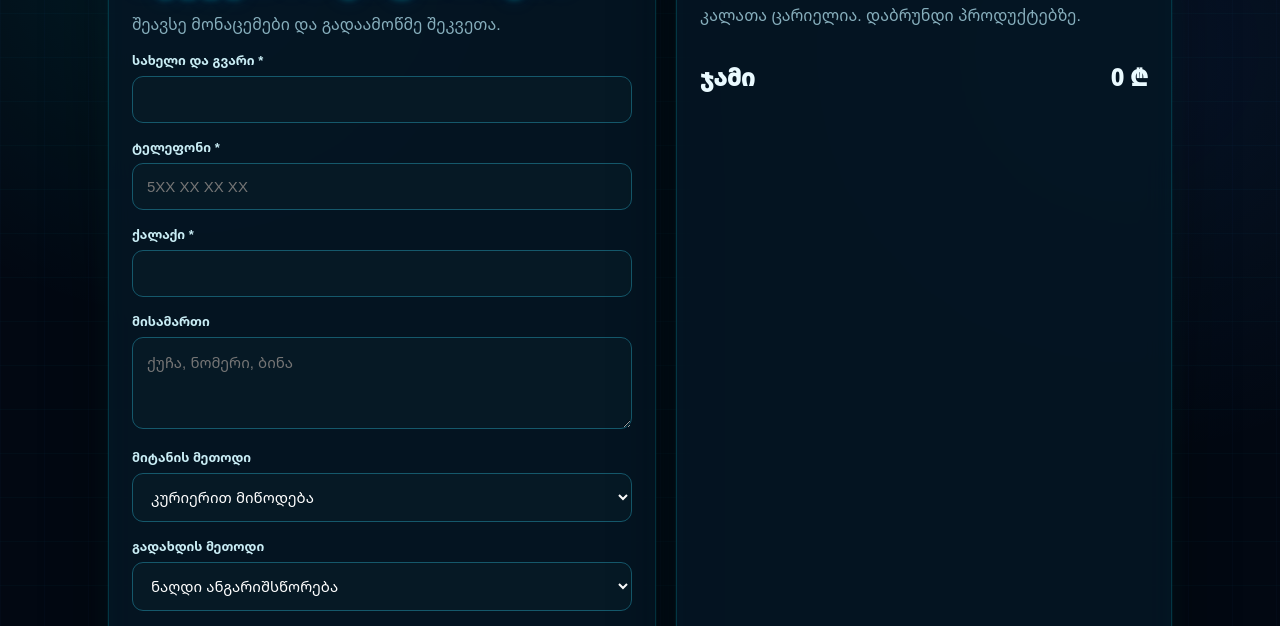
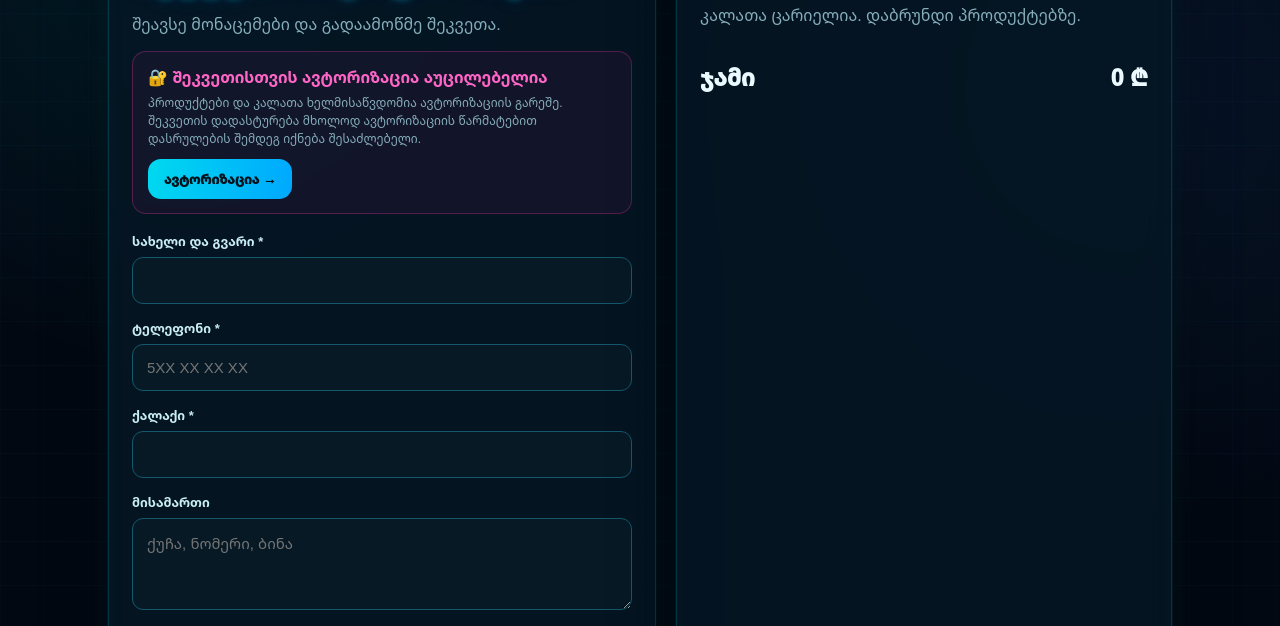
Before and after one commit to razmadze467-arch/Ecomax-online-store, a plain HTML site: page checkout.html in a window 1280 px wide. Shown: the part 163-789 px from the top of the page. Drawn offline with nearby package versions, Linux system fonts and the light colour scheme.

Commit message:
Require authentication before order submission

```diff
--- a/checkout.html
+++ b/checkout.html
@@ -38,7 +38,12 @@ input:focus,select:focus,textarea:focus{box-shadow:0 0 0 2px rgba(0,246,255,.08)
 </style>
 </head>
 <body><div class="wrap"><header class="top"><a class="logo" href="index.html">ECOMAX</a><a class="back" href="index.html">← დაბრუნება</a></header>
-<div id="checkout"><div class="grid"><section class="box"><h1>შეკვეთის გაფორმება</h1><p class="muted">შეავსე მონაცემები და გადაამოწმე შეკვეთა.</p><form id="orderForm" novalidate>
+<div id="checkout"><div class="grid"><section class="box"><h1>შეკვეთის გაფორმება</h1><p class="muted">შეავსე მონაცემები და გადაამოწმე შეკვეთა.</p><div id="authGate" class="auth-gate" style="margin:0 0 18px;padding:14px 15px;border:1px solid rgba(255,55,170,.28);border-radius:14px;background:rgba(255,55,170,.06);display:none">
+  <b id="authGateTitle" style="color:#ff65c7">🔐 ავტორიზაცია საჭიროა</b>
+  <div id="authGateText" class="muted" style="margin-top:6px;font-size:12px;line-height:1.5">პროდუქტები შეგიძლია აირჩიო ავტორიზაციის გარეშე. შეკვეთის გასაგზავნად ჯერ დაადასტურე ავტორიზაცია.</div>
+  <a id="authGateBtn" href="login.html?redirect=checkout.html" class="submit" style="display:inline-flex;width:auto;text-decoration:none;margin-top:11px;padding:11px 16px;font-size:13px">ავტორიზაცია →</a>
+</div>
+<form id="orderForm" novalidate>
 <label for="customerName">სახელი და გვარი *</label><input id="customerName" required autocomplete="name"><label for="phone">ტელეფონი *</label><input id="phone" required type="tel" inputmode="tel" autocomplete="tel" placeholder="5XX XX XX XX"><label for="city">ქალაქი *</label><input id="city" required autocomplete="address-level2"><label for="address">მისამართი</label><textarea id="address" autocomplete="street-address" placeholder="ქუჩა, ნომერი, ბინა"></textarea><label for="delivery">მიტანის მეთოდი</label><select id="delivery"><option value="delivery">კურიერით მიწოდება</option><option value="pickup">თვითგატანა</option></select><label for="payment">გადახდის მეთოდი</label><select id="payment"><option value="cash">ნაღდი ანგარიშსწორება</option><option value="card">ბარათით გადახდა — მალე</option></select><button class="submit" id="submitBtn" type="submit">შეკვეთის დადასტურება →</button><div id="msg" class="msg"></div><div class="secure"><span>🔐 ავტორიზაცია</span><span>✓ Supabase</span><span>✓ Admin-ში იგზავნება</span></div></form></section>
 <section class="box"><h2>შენი კალათა</h2><div id="items"></div><div class="total"><span>ჯამი</span><span id="total">0 ₾</span></div></section></div></div>
 <div id="success" class="box success-screen hidden"><div class="success-icon">✓</div><h1>შეკვეთა მიღებულია!</h1><p class="muted">შეკვეთა წარმატებით გაიგზავნა ECOMAX-ის ადმინისტრატორთან.</p><div class="order-id" id="orderId"></div><a class="submit" style="display:inline-block;width:auto;text-decoration:none" href="index.html">მთავარ გვერდზე დაბრუნება</a></div></div>
@@ -48,7 +53,7 @@ input:focus,select:focus,textarea:focus{box-shadow:0 0 0 2px rgba(0,246,255,.08)
   const SUPABASE_URL='https://mkxkqdvtmfbxmldnvsef.supabase.co';
   const SUPABASE_KEY='sb_publishable_K5orPxr9E0q9-K0dKYdt-g_0GTFvWtd';
   const $=id=>document.getElementById(id);
-  const itemsEl=$('items'), totalEl=$('total'), form=$('orderForm'), msg=$('msg'), btn=$('submitBtn');
+  const itemsEl=$('items'), totalEl=$('total'), form=$('orderForm'), msg=$('msg'), btn=$('submitBtn'), authGate=$('authGate'), authGateTitle=$('authGateTitle'), authGateText=$('authGateText');
   const esc=v=>String(v??'').replace(/[&<>"]/g,c=>({'&':'&amp;','<':'&lt;','>':'&gt;','"':'&quot;'}[c]||c));
   const num=v=>{const n=Number(String(v??'').replace(',','.').replace(/[^0-9.-]/g,''));return Number.isFinite(n)?n:0};
   const readCart=()=>{try{const x=JSON.parse(localStorage.getItem('ecomax_cart')||'[]');return Array.isArray(x)?x:[]}catch(_){return[]}};
@@ -58,6 +63,19 @@ input:focus,select:focus,textarea:focus{box-shadow:0 0 0 2px rgba(0,246,255,.08)
     msg.innerHTML='<b>⚠️ '+esc(t)+'</b>';
     msg.className='msg error';
     msg.style.display='block';
+  }
+  function setAuthState(user){
+    if(user){
+      authGate.style.display='none';
+      btn.disabled=!cart.length;
+      btn.textContent='შეკვეთის დადასტურება →';
+      return;
+    }
+    authGate.style.display='block';
+    authGateTitle.textContent='🔐 შეკვეთისთვის ავტორიზაცია აუცილებელია';
+    authGateText.textContent='პროდუქტები და კალათა ხელმისაწვდომია ავტორიზაციის გარეშე. შეკვეთის დადასტურება მხოლოდ ავტორიზაციის წარმატებით დასრულების შემდეგ იქნება შესაძლებელი.';
+    btn.disabled=true;
+    btn.textContent='🔐 ჯერ გაიარე ავტორიზაცია';
   }
   function showInfo(t){
     msg.innerHTML=esc(t);
@@ -105,11 +123,15 @@ input:focus,select:focus,textarea:focus{box-shadow:0 0 0 2px rgba(0,246,255,.08)
   async function loadUser(){
     try{
       const a=await getUser();
+      setAuthState(a.user);
       if(a.user){
         const n=a.user.user_metadata?.full_name||a.user.user_metadata?.name||'';
         if(n&&!$('customerName').value)$('customerName').value=n;
       }
-    }catch(e){ console.warn('checkout auth check',e); }
+    }catch(e){
+      console.warn('checkout auth check',e);
+      setAuthState(null);
+    }
   }
 
   form.addEventListener('submit',async function(e){
@@ -121,11 +143,18 @@ input:focus,select:focus,textarea:focus{box-shadow:0 0 0 2px rgba(0,246,255,.08)
     if(!cart.length){showError('კალათა ცარიელია.');return;}
     if(!form.checkValidity()){form.reportValidity();return;}
 
+    const auth=await getUser();
+    if(!auth.user){
+      setAuthState(null);
+      window.location.href='login.html?redirect=checkout.html';
+      return;
+    }
+
     btn.disabled=true;
     btn.textContent='იგზავნება...';
 
     try{
-      const a=await getUser();
+      const a=auth;
 
       if(!a.user){
         sessionStorage.setItem('ecomax_checkout_redirect','checkout.html');
```
